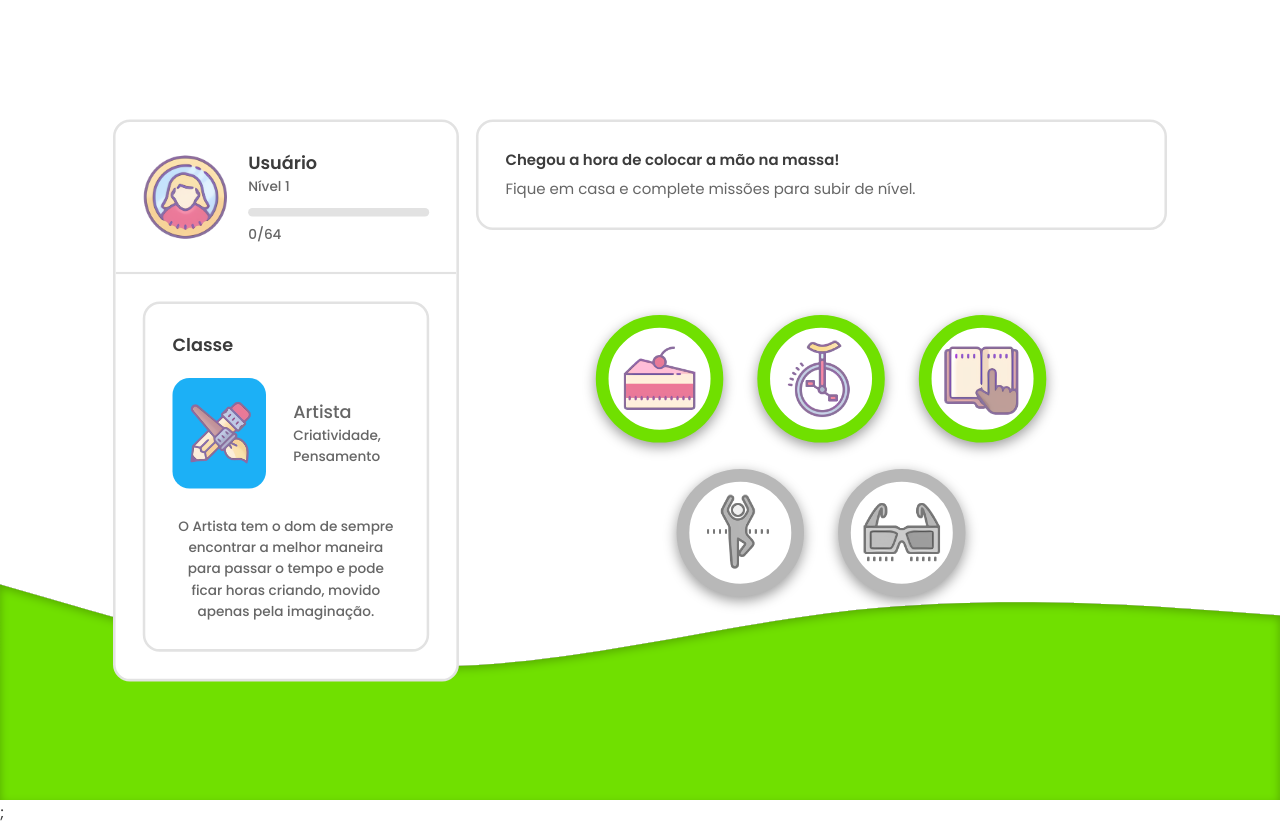
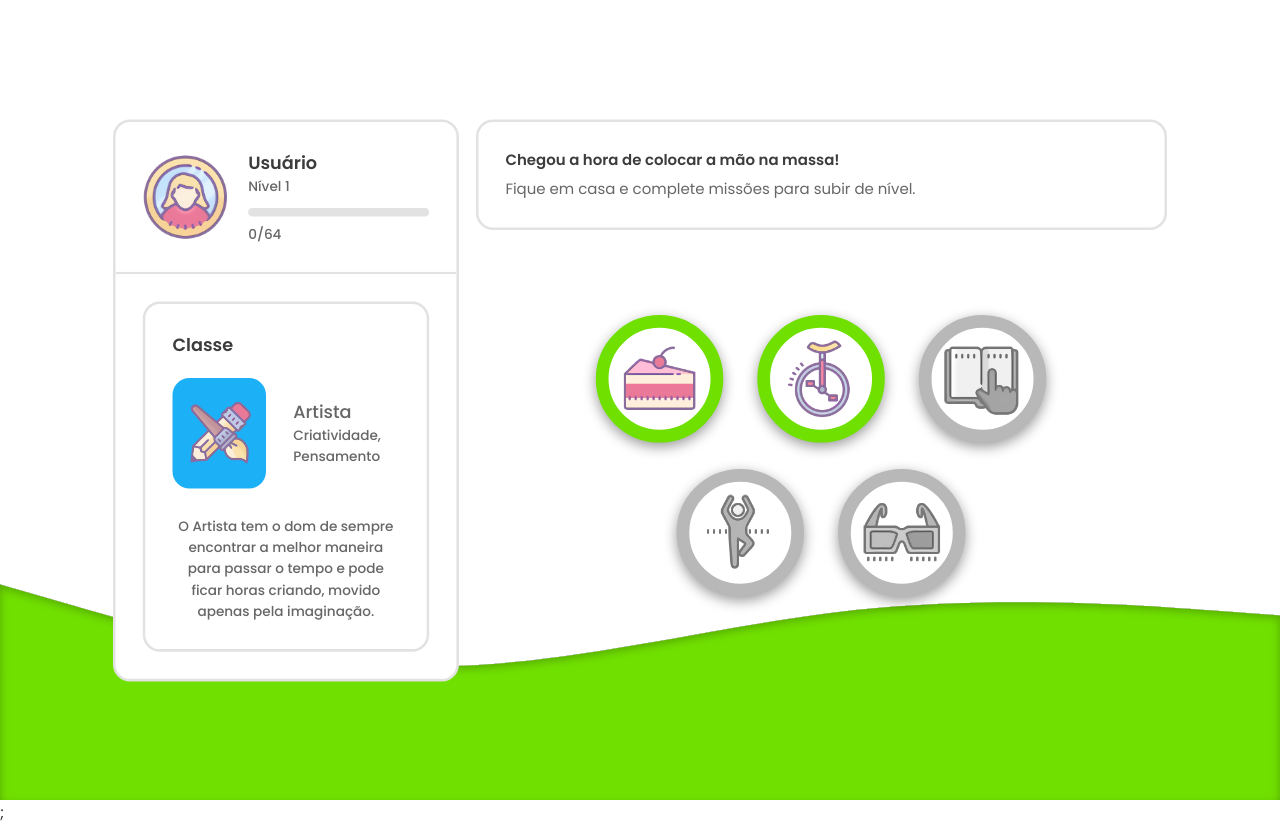
Before and after one commit to larissabenedet/The-Flexboxers-Indoors, a Next.js app: page / in a window 1280 px wide. Built offline with nearby package versions, Linux system fonts and the light colour scheme.

Commit message:
Desbloqueio de missoes implementado

```diff
--- /dev/null
+++ b/src/components/Mission.jsx
@@ -0,0 +1,25 @@
+import styles from "../styles/components/Mission.module.scss";
+import { useContext } from "react";
+import { MissionContext } from "../contexts/MissionsContext";
+
+const Mission = ({ mission, i }) => {
+    const { newMission, unlockedMissions } = useContext(MissionContext);
+    return (
+        <div
+            className={`${styles.mission} ${
+                !(unlockedMissions >= i) ? styles.disabled : null
+            }`}
+            key={mission[i]}
+        >
+            <img
+                src={mission.img}
+                key={mission[i]}
+                alt={mission.title}
+                onClick={newMission}
+                id={i}
+            />
+        </div>
+    );
+};
+
+export default Mission;
--- a/src/components/Missions.jsx
+++ b/src/components/Missions.jsx
@@ -2,8 +2,9 @@ import styles from "../styles/components/Missions.module.scss";
 import { useContext } from "react";
 import { MissionContext } from "../contexts/MissionsContext";
 import allMissions from "../../missions.json";
+import Mission from "./Mission.jsx";
 
-const DashboardMenu = () => {
+const Missions = () => {
     const { newMission } = useContext(MissionContext);
     return (
         <div className={styles.container}>
@@ -11,40 +12,14 @@ const DashboardMenu = () => {
                 <div>
                     {allMissions.map((mission, i) => {
                         if (i < 3) {
-                            return (
-                                <div
-                                    className={styles.mission}
-                                    key={mission[i]}
-                                >
-                                    <img
-                                        src={mission.img}
-                                        key={mission[i]}
-                                        alt={mission.title}
-                                        onClick={newMission}
-                                        id={i}
-                                    />
-                                </div>
-                            );
+                            return <Mission mission={mission} i={i} />;
                         }
                     })}
                 </div>
                 <div>
                     {allMissions.map((mission, i) => {
                         if (i >= 3) {
-                            return (
-                                <div
-                                    className={`${styles.mission} ${styles.disabled}`}
-                                    key={mission[i]}
-                                >
-                                    <img
-                                        src={mission.img}
-                                        key={mission[i]}
-                                        alt={mission.title}
-                                        onClick={newMission}
-                                        id={i}
-                                    />
-                                </div>
-                            );
+                            return <Mission mission={mission} i={i} />;
                         }
                     })}
                 </div>
@@ -53,4 +28,4 @@ const DashboardMenu = () => {
     );
 };
 
-export default DashboardMenu;
+export default Missions;
--- a/src/contexts/MissionsContext.jsx
+++ b/src/contexts/MissionsContext.jsx
@@ -1,4 +1,4 @@
-import { createContext, useState } from "react";
+import { createContext, useEffect, useState } from "react";
 import allMissions from "../../missions.json";
 
 export const MissionContext = createContext();
@@ -9,6 +9,8 @@ export default function MissionProvider({ children }) {
     const [isModalOpen, setIsModalOpen] = useState(false);
     const [activeMission, setActiveMission] = useState(null);
     const [isLevelUpModalOpen, setIsLevelUpModalOpen] = useState(false);
+    const [unlockedMissions, setUnlockedMissions] = useState(0);
+
     const experienceToNextLevel = Math.pow((level + 1) * 4, 2);
 
     function newMission(e) {
@@ -53,6 +55,12 @@ export default function MissionProvider({ children }) {
         setIsLevelUpModalOpen(false);
     }
 
+    function unlockMission() {
+        setUnlockedMissions(unlockedMissions + 1);
+    }
+
+    useEffect(unlockMission, [level]);
+
     return (
         <MissionContext.Provider
             value={{
@@ -67,6 +75,7 @@ export default function MissionProvider({ children }) {
                 resetMission,
                 newMission,
                 closeMissionModal,
+                unlockedMissions,
             }}
         >
             {children}
--- /dev/null
+++ b/src/styles/components/Mission.module.scss
@@ -0,0 +1,31 @@
+.mission {
+    background: var(--background);
+    width: 150px;
+    height: 150px;
+    padding: 10px;
+    border-radius: 50%;
+    border: solid 15px var(--green);
+    box-shadow: 0px 5px 15px rgba(0, 0, 0, 0.4);
+    margin: 20px;
+
+    display: flex;
+    align-items: center;
+    justify-content: center;
+
+    transition: 200ms;
+    cursor: pointer;
+
+    & > img {
+        width: 90px;
+    }
+
+    &:hover {
+        transform: scale(1.05);
+        box-shadow: 0px 5px 30px rgba(0, 0, 0, 0.4);
+    }
+}
+
+.disabled {
+    filter: saturate(0);
+    pointer-events: none;
+}
--- a/src/styles/components/Missions.module.scss
+++ b/src/styles/components/Missions.module.scss
@@ -24,35 +24,3 @@
         justify-content: center;
     }
 }
-
-.mission {
-    background: var(--background);
-    width: 150px;
-    height: 150px;
-    padding: 10px;
-    border-radius: 50%;
-    border: solid 15px var(--green);
-    box-shadow: 0px 5px 15px rgba(0, 0, 0, 0.4);
-    margin: 20px;
-
-    display: flex;
-    align-items: center;
-    justify-content: center;
-
-    transition: 200ms;
-    cursor: pointer;
-
-    & > img {
-        width: 90px;
-    }
-
-    &:hover {
-        transform: scale(1.05);
-        box-shadow: 0px 5px 30px rgba(0, 0, 0, 0.4);
-    }
-}
-
-.disabled {
-    filter: saturate(0);
-    pointer-events: none;
-}
```
Lines whose indentation alone changed are shown as unchanged.
